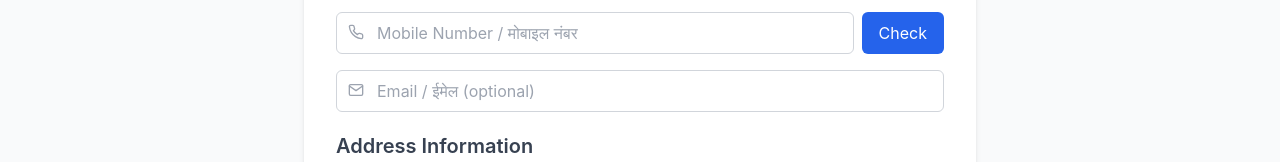
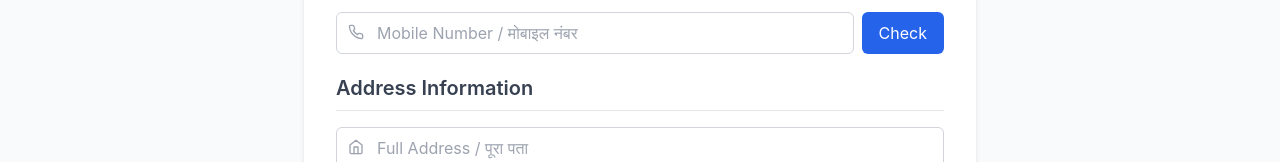
Before and after one commit to CandidateMaster2002/frontend-donordash, a React (Vite) app: page /donor-signup in a window 1280 px wide. Shown: the part 365-527 px from the top of the page. Built offline with nearby package versions, Linux system fonts and the light colour scheme; no server answers; what @react-pdf/renderer would draw is missing.

Commit message:
email input removed from ui

```diff
--- a/src/pages/donorSignupForm/DonorSignupForm.jsx
+++ b/src/pages/donorSignupForm/DonorSignupForm.jsx
@@ -89,7 +89,7 @@ const DonorSignupForm = ({ onSubmit }) => {
       if (data.panNumber === "") delete data.panNumber;
       console.log("Form Data:", data);
       // if (!data.email || data.email.trim() === "") {
-        delete data.email;
+      delete data.email;
       // }
       const success = await handleDonorSignup(data, navigate);
       if (success) methods.reset();
@@ -192,7 +192,7 @@ const DonorSignupForm = ({ onSubmit }) => {
                   </div>
                 )}
 
-                <div className="relative">
+                {/* <div className="relative">
                   <FiMail className="absolute left-3 top-3 text-gray-400" />
                   <input
                     type="email"
@@ -201,7 +201,7 @@ const DonorSignupForm = ({ onSubmit }) => {
                     className="w-full pl-10 pr-4 py-2 border border-gray-300 rounded-md focus:ring-2 focus:ring-blue-500 focus:border-transparent"
                   />
                   {renderError("email")}
-                </div>
+                </div> */}
               </div>
 
               {/* Address Information */}
```
